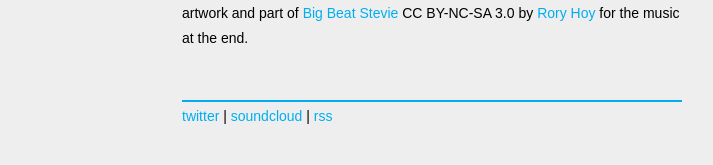
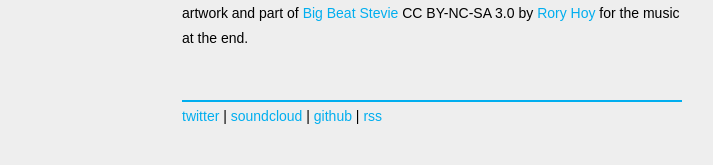
Before and after one commit to agilelivin/agilelivin.github.com, a Jekyll site: the page built from index.html, in a window 1280 px wide. Shown: the part 867-1032 px from the top of the page, without its empty margins (208-921 px from the left). Built offline with Jekyll 4.4.1, drawn with Linux system fonts in a browser that asks for light colours.

Commit message:
added link to github account

```diff
--- a/_layouts/default.html
+++ b/_layouts/default.html
@@ -13,7 +13,7 @@
     {{ content }}
     </div>
 	<div id="footer">
-		<a href="http://twitter.com/agilelivin">twitter</a> | <a href="http://soundcloud.com/agilelivin">soundcloud</a> | <a href="atom.xml">rss</a>
+		<a href="http://twitter.com/agilelivin">twitter</a> | <a href="http://soundcloud.com/agilelivin">soundcloud</a> | <a href="http://github.com/agilelivin">github</a> | <a href="atom.xml">rss</a>
 	</div>
   </div>
 <script type="text/javascript">
--- a/_layouts/post.html
+++ b/_layouts/post.html
@@ -32,7 +32,7 @@
 	<noscript>Please enable JavaScript to view the <a href="http://disqus.com/?ref_noscript">comments powered by Disqus.</a></noscript>
     </div>
 	<div id="footer">
-		<a href="http://twitter.com/agilelivin">twitter</a> | <a href="http://soundcloud.com/agilelivin">soundcloud</a> | <a href="atom.xml">rss</a>
+		<a href="http://twitter.com/agilelivin">twitter</a> | <a href="http://soundcloud.com/agilelivin">soundcloud</a> | <a href="http://github.com/agilelivin">github</a> | <a href="atom.xml">rss</a>
 	</div>
   </div>
 <script type="text/javascript">
```
